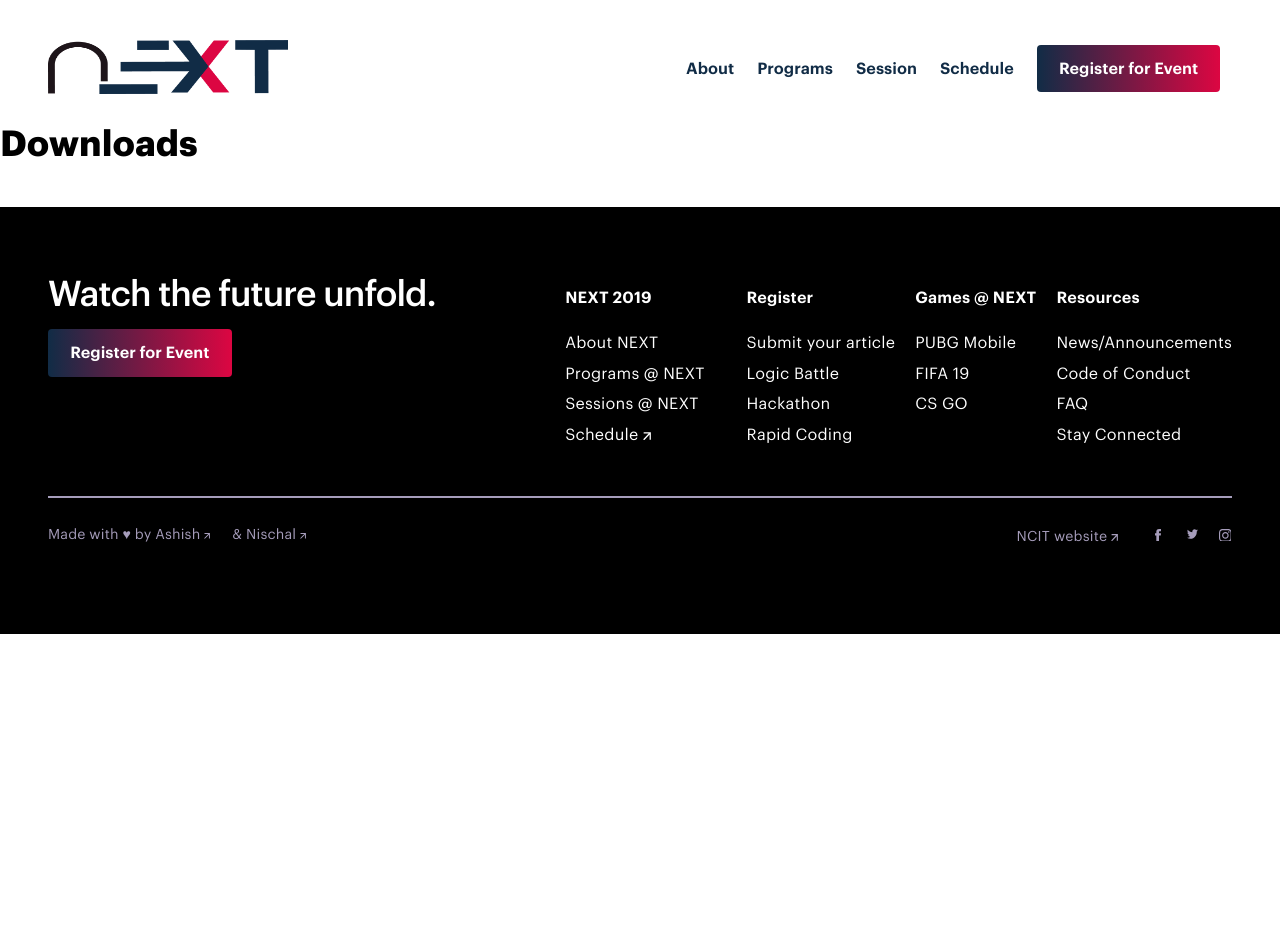
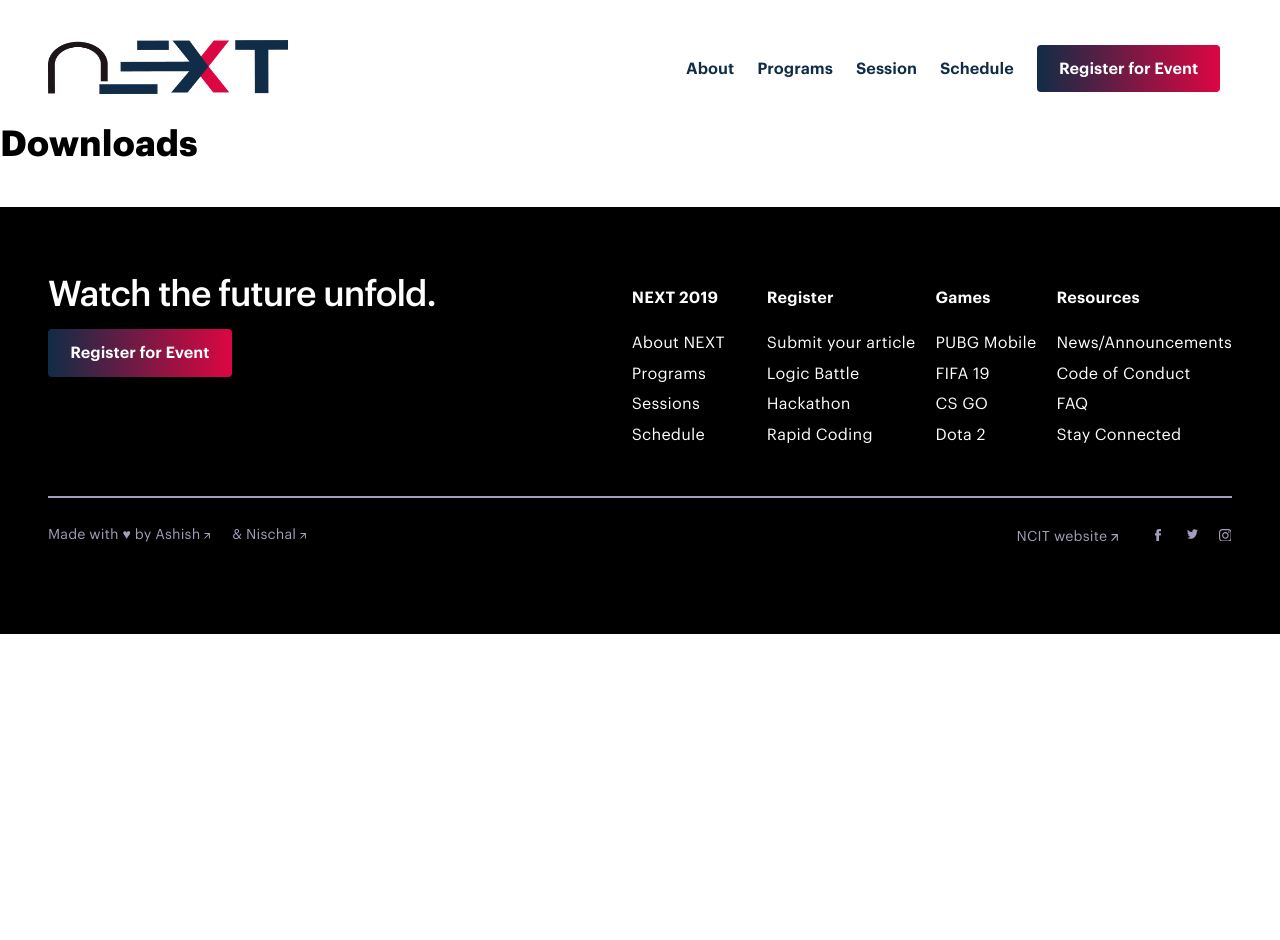
Before and after one commit to MegaMind98/dev, a Jekyll site: the page built from downloads.html, in a window 1280 px wide. Built offline with Jekyll 4.4.1, drawn with Linux system fonts in a browser that asks for light colours.

Commit message:
Made Changes

```diff
--- a/_includes/footer.html
+++ b/_includes/footer.html
@@ -9,9 +9,9 @@
                 <div class="o-columns__column u-mr2">
                     <p class="u-type-menu-text">NEXT 2019</p>
                     <p class="u-mb0 u-mt0"><a href="" class="c-link c-link--anim u-type-tiny">About NEXT</a></p>
-                    <p class="u-mb0 u-mt0"><a href="" class="c-link c-link--anim u-type-tiny">Programs @ NEXT</a></p>
-                    <p class="u-mb0 u-mt0"><a href="" class="c-link c-link--anim u-type-tiny">Sessions @ NEXT</a></p>
-                    <p class="u-mb0 u-mt0"><a href="" class="c-link c-link--anim u-type-tiny c-link--outbound" target="_blank" rel="noreferrer noopener">Schedule</a></p>
+                    <p class="u-mb0 u-mt0"><a href="" class="c-link c-link--anim u-type-tiny">Programs</a></p>
+                    <p class="u-mb0 u-mt0"><a href="" class="c-link c-link--anim u-type-tiny">Sessions</a></p>
+                    <p class="u-mb0 u-mt0"><a href="" class="c-link c-link--anim u-type-tiny " target="_blank" rel="noreferrer noopener">Schedule</a></p>
                 </div>
 
                 <div class="o-columns__column">
@@ -23,10 +23,11 @@
 
                 </div>
                 <div class="o-columns__column">
-                    <p class="u-type-menu-text">Games @ NEXT</p>
+                    <p class="u-type-menu-text">Games </p>
                     <p class="u-mb0 u-mt0"><a href="" class="c-link c-link--anim u-type-tiny">PUBG Mobile</a></p>
                     <p class="u-mb0 u-mt0"><a href="" class="c-link c-link--anim u-type-tiny">FIFA 19</a></p>
                     <p class="u-mb0 u-mt0"><a href="" class="c-link c-link--anim u-type-tiny">CS GO</a></p>
+                    <p class="u-mb0 u-mt0"><a href="" class="c-link c-link--anim u-type-tiny">Dota 2</a></p>
                 </div>
                 <div class="o-columns__column">
                     <p class="u-type-menu-text">Resources</p>
--- a/_layouts/base.html
+++ b/_layouts/base.html
@@ -35,7 +35,7 @@ description: >
     <link rel="apple-touch-icon" sizes="1024x1024" href="assets/icons/apple-touch-icon-1024x1024.png">
     <meta name="apple-mobile-web-app-capable" content="yes">
     <meta name="apple-mobile-web-app-status-bar-style" content="black-translucent">
-    <meta name="apple-mobile-web-app-title" content="">
+    <meta name="apple-mobile-web-app-title" content="NEXT 2019">
     <link rel="apple-touch-startup-image" media="(device-width: 320px) and (device-height: 480px) and (-webkit-device-pixel-ratio: 1)" href="assets/icons/apple-touch-startup-image-320x460.png">
     <link rel="apple-touch-startup-image" media="(device-width: 320px) and (device-height: 480px) and (-webkit-device-pixel-ratio: 2)" href="assets/icons/apple-touch-startup-image-640x920.png">
     <link rel="apple-touch-startup-image" media="(device-width: 320px) and (device-height: 568px) and (-webkit-device-pixel-ratio: 2)" href="assets/icons/apple-touch-startup-image-640x1096.png">
--- a/index.html
+++ b/index.html
@@ -23,7 +23,7 @@ layout: base
           </div>
           <div class="o-half o-half--padded o-half--hero-stacked">
             <p class="editable u-type-panel-text u-m0">
-              It is a fusion of creativity, imagination and innovation. <br /><a href="https://www.youtube.com/watch?v=3vPCpQTJkYo" class="c-link c-link--outbound u-type-panel-text u-m0">Watch on YouTube</a>
+              Witness the fusion of creativity, imagination, and innovation. <br /><a href="https://www.youtube.com/watch?v=3vPCpQTJkYo" class="c-link c-link--outbound u-type-panel-text u-m0">Watch on YouTube</a>
             </p>
           </div>
         </div>
```
Also changed, not shown: other parts of _layouts/base.html (+5 -5 lines), other parts of index.html (+1 -1 lines).
